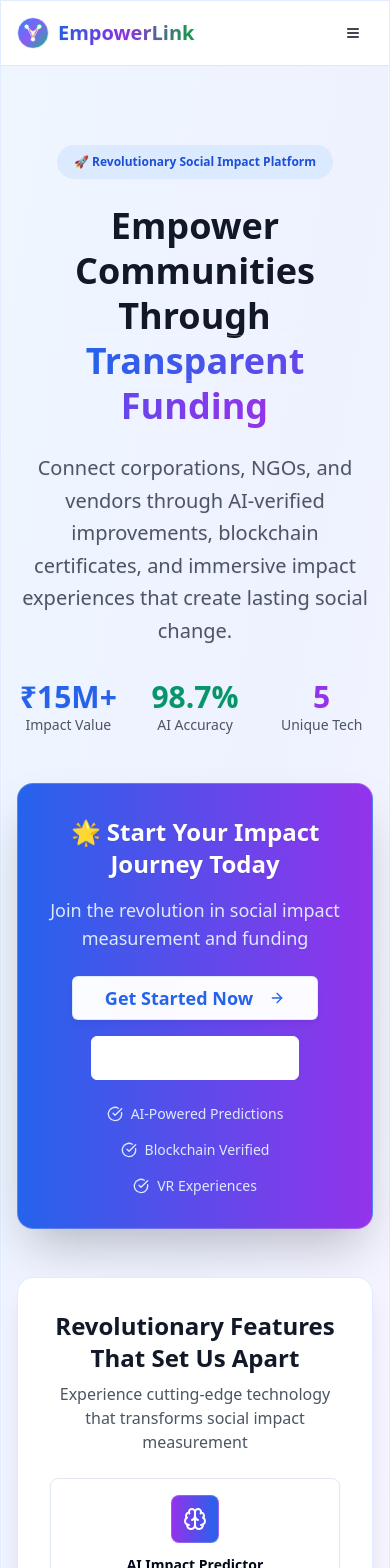
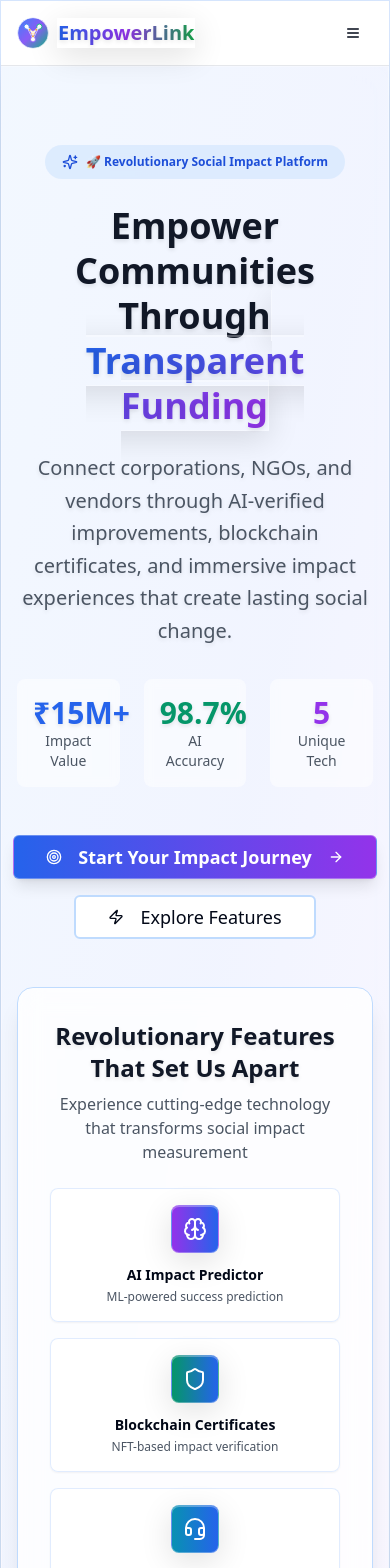
Before and after one commit to Mahi1801/trust-growth-network, a React (Vite) app: page / in a window 390 px wide. Shown: the top 1568 px of the page. Built offline with nearby package versions, Linux system fonts and the light colour scheme.

Commit message:
Improve site appearance and functionality
- Enhanced site actions for smoother user experience.
- Ensured proper functionality of all newly added sections.
- Made the "Start Your Journey" section at the bottom visible with a background.
- Made the whole site background visible.

```diff
--- a/src/components/Hero.tsx
+++ b/src/components/Hero.tsx
@@ -1,5 +1,5 @@
 
-import { ArrowRight, CheckCircle, Globe, Users, TrendingUp, Brain, Shield, Headset, Trophy, BookOpen } from "lucide-react";
+import { ArrowRight, CheckCircle, Globe, Users, TrendingUp, Brain, Shield, Headset, Trophy, BookOpen, Sparkles, Target, Zap } from "lucide-react";
 import { Button } from "@/components/ui/button";
 import { Card, CardContent } from "@/components/ui/card";
 import { Badge } from "@/components/ui/badge";
@@ -50,61 +50,57 @@ const Hero = ({ onGetStarted }: HeroProps) => {
   ];
 
   return (
+    <div className="relative">
+      {/* Main Hero Section */}
       <div className="relative min-h-screen flex items-center justify-center">
         {/* Background with enhanced gradient */}
-      <div className="absolute inset-0 bg-gradient-to-br from-blue-50 via-indigo-50 to-purple-50" />
+        <div className="absolute inset-0 bg-gradient-to-br from-blue-50/80 via-indigo-50/80 to-purple-50/80 backdrop-blur-sm" />
 
         <div className="relative z-10 container mx-auto px-4 py-20">
           <div className="text-center max-w-4xl mx-auto">
             {/* Main Hero Content */}
-          <Badge className="mb-6 bg-blue-100 text-blue-700 px-4 py-2">
+            <Badge className="mb-6 bg-blue-100/90 text-blue-700 px-4 py-2 animate-fade-in backdrop-blur-sm">
+              <Sparkles className="h-4 w-4 mr-2" />
               🚀 Revolutionary Social Impact Platform
             </Badge>
 
-          <h1 className="text-4xl md:text-6xl font-bold text-gray-900 mb-6 leading-tight">
+            <h1 className="text-4xl md:text-6xl font-bold text-gray-900 mb-6 leading-tight animate-slide-up">
               Empower Communities Through
               <span className="bg-gradient-to-r from-blue-600 to-purple-600 bg-clip-text text-transparent">
                 {" "}Transparent Funding
               </span>
             </h1>
 
-          <p className="text-xl text-gray-600 mb-8 max-w-3xl mx-auto leading-relaxed">
+            <p className="text-xl text-gray-600 mb-8 max-w-3xl mx-auto leading-relaxed animate-fade-in animate-delay-200">
               Connect corporations, NGOs, and vendors through AI-verified improvements,
               blockchain certificates, and immersive impact experiences that create lasting social change.
             </p>
 
             {/* Key Stats */}
-          <div className="grid grid-cols-3 gap-6 mb-12 max-w-2xl mx-auto">
-            <div className="text-center">
+            <div className="grid grid-cols-3 gap-6 mb-12 max-w-2xl mx-auto animate-scale-in animate-delay-300">
+              <div className="text-center bg-white/50 backdrop-blur-sm rounded-lg p-4">
                 <div className="text-3xl font-bold text-blue-600">₹15M+</div>
                 <div className="text-sm text-gray-600">Impact Value</div>
               </div>
-            <div className="text-center">
+              <div className="text-center bg-white/50 backdrop-blur-sm rounded-lg p-4">
                 <div className="text-3xl font-bold text-emerald-600">98.7%</div>
                 <div className="text-sm text-gray-600">AI Accuracy</div>
               </div>
-            <div className="text-center">
+              <div className="text-center bg-white/50 backdrop-blur-sm rounded-lg p-4">
                 <div className="text-3xl font-bold text-purple-600">5</div>
                 <div className="text-sm text-gray-600">Unique Tech</div>
               </div>
             </div>
 
-          {/* Enhanced Start Your Journey Section */}
-          <div className="bg-gradient-to-r from-blue-600 to-purple-600 rounded-2xl p-8 mb-12 text-white shadow-2xl">
-            <h2 className="text-2xl md:text-3xl font-bold mb-4">
-              🌟 Start Your Impact Journey Today
-            </h2>
-            <p className="text-blue-100 mb-6 text-lg">
-              Join the revolution in social impact measurement and funding
-            </p>
-
-            <div className="flex flex-col sm:flex-row gap-4 justify-center items-center">
+            {/* Main CTA Buttons */}
+            <div className="flex flex-col sm:flex-row gap-4 justify-center items-center mb-12 animate-fade-in animate-delay-300">
               <Button
                 size="lg"
                 onClick={onGetStarted}
-                className="bg-white text-blue-600 hover:bg-blue-50 px-8 py-3 text-lg font-semibold"
+                className="bg-gradient-to-r from-blue-600 to-purple-600 hover:from-blue-700 hover:to-purple-700 text-white px-8 py-3 text-lg font-semibold shadow-lg hover:shadow-xl"
               >
-                Get Started Now
+                <Target className="mr-2 h-5 w-5" />
+                Start Your Impact Journey
                 <ArrowRight className="ml-2 h-5 w-5" />
               </Button>
 
@@ -112,31 +108,15 @@ const Hero = ({ onGetStarted }: HeroProps) => {
                 size="lg"
                 variant="outline"
                 onClick={scrollToFeatures}
-                className="border-white text-white hover:bg-white hover:text-blue-600 px-8 py-3 text-lg"
+                className="border-2 border-blue-200 hover:border-blue-400 hover:bg-blue-50 px-8 py-3 text-lg backdrop-blur-sm"
               >
+                <Zap className="mr-2 h-5 w-5" />
                 Explore Features
               </Button>
             </div>
 
-            {/* Quick Benefits */}
-            <div className="grid grid-cols-1 md:grid-cols-3 gap-4 mt-6">
-              <div className="flex items-center justify-center gap-2 text-blue-100">
-                <CheckCircle className="h-4 w-4" />
-                <span className="text-sm">AI-Powered Predictions</span>
-              </div>
-              <div className="flex items-center justify-center gap-2 text-blue-100">
-                <CheckCircle className="h-4 w-4" />
-                <span className="text-sm">Blockchain Verified</span>
-              </div>
-              <div className="flex items-center justify-center gap-2 text-blue-100">
-                <CheckCircle className="h-4 w-4" />
-                <span className="text-sm">VR Experiences</span>
-              </div>
-            </div>
-          </div>
-
             {/* Unique Features Showcase */}
-          <div className="bg-white rounded-2xl p-8 shadow-xl border border-gray-100">
+            <div className="bg-white/80 backdrop-blur-md rounded-2xl p-8 shadow-xl border border-blue-200 animate-slide-up animate-delay-300">
               <h3 className="text-2xl font-bold text-gray-900 mb-2">
                 Revolutionary Features That Set Us Apart
               </h3>
@@ -144,11 +124,11 @@ const Hero = ({ onGetStarted }: HeroProps) => {
                 Experience cutting-edge technology that transforms social impact measurement
               </p>
 
-            <div className="grid grid-cols-1 md:grid-cols-3 lg:grid-cols-5 gap-4">
+              <div className="grid grid-cols-1 md:grid-cols-3 lg:grid-cols-5 gap-4 mb-6">
                 {uniqueFeatures.map((feature, index) => {
                   const Icon = feature.icon;
                   return (
-                  <Card key={index} className="hover:shadow-lg transition-all duration-300 cursor-pointer group">
+                    <Card key={index} className="hover:shadow-lg transition-all duration-300 cursor-pointer group card-hover">
                       <CardContent className="p-4 text-center">
                         <div className={`w-12 h-12 bg-gradient-to-r ${feature.color} rounded-lg flex items-center justify-center mx-auto mb-3 group-hover:scale-110 transition-transform`}>
                           <Icon className="h-6 w-6 text-white" />
@@ -163,7 +143,7 @@ const Hero = ({ onGetStarted }: HeroProps) => {
 
               <Button
                 onClick={scrollToFeatures}
-              className="mt-6 bg-gradient-to-r from-blue-600 to-purple-600 text-white"
+                className="bg-gradient-to-r from-blue-600 to-purple-600 text-white hover:from-blue-700 hover:to-purple-700"
               >
                 See Features in Action
                 <ArrowRight className="ml-2 h-4 w-4" />
@@ -172,6 +152,86 @@ const Hero = ({ onGetStarted }: HeroProps) => {
           </div>
         </div>
       </div>
+
+      {/* Bottom "Start Your Journey" Section */}
+      <div className="relative py-20 bg-gradient-to-r from-indigo-900 via-purple-900 to-pink-900">
+        <div className="absolute inset-0 bg-black/20" />
+        <div className="relative z-10 container mx-auto px-4">
+          <div className="text-center max-w-4xl mx-auto">
+            <div className="bg-white/10 backdrop-blur-md rounded-3xl p-12 border border-white/20 shadow-2xl">
+              <h2 className="text-3xl md:text-5xl font-bold mb-6 text-white">
+                Ready to Transform Communities?
+                <span className="block mt-2 bg-gradient-to-r from-yellow-400 to-pink-400 bg-clip-text text-transparent">
+                  Start Your Impact Journey
+                </span>
+              </h2>
+
+              <p className="text-xl text-white/90 mb-8 max-w-2xl mx-auto leading-relaxed">
+                Join thousands of organizations already making a difference with our revolutionary platform.
+                Every journey begins with a single step.
+              </p>
+
+              {/* Enhanced Benefits Grid */}
+              <div className="grid grid-cols-1 md:grid-cols-3 gap-6 mb-8">
+                <div className="bg-white/10 backdrop-blur-sm rounded-xl p-6 border border-white/20">
+                  <Brain className="h-8 w-8 text-blue-400 mx-auto mb-3" />
+                  <h3 className="font-semibold text-white mb-2">AI-Powered Insights</h3>
+                  <p className="text-white/80 text-sm">Predict impact with 98.7% accuracy</p>
+                </div>
+                <div className="bg-white/10 backdrop-blur-sm rounded-xl p-6 border border-white/20">
+                  <Shield className="h-8 w-8 text-emerald-400 mx-auto mb-3" />
+                  <h3 className="font-semibold text-white mb-2">Blockchain Verified</h3>
+                  <p className="text-white/80 text-sm">Immutable proof of social impact</p>
+                </div>
+                <div className="bg-white/10 backdrop-blur-sm rounded-xl p-6 border border-white/20">
+                  <Headset className="h-8 w-8 text-purple-400 mx-auto mb-3" />
+                  <h3 className="font-semibold text-white mb-2">VR Experiences</h3>
+                  <p className="text-white/80 text-sm">Virtual tours of impact sites</p>
+                </div>
+              </div>
+
+              {/* Call to Action */}
+              <div className="flex flex-col sm:flex-row gap-4 justify-center items-center">
+                <Button
+                  size="lg"
+                  onClick={onGetStarted}
+                  className="bg-gradient-to-r from-yellow-400 to-pink-500 hover:from-yellow-500 hover:to-pink-600 text-black font-bold px-10 py-4 text-xl shadow-2xl hover:shadow-pink-500/25"
+                >
+                  <Sparkles className="mr-2 h-6 w-6" />
+                  Begin Your Journey
+                  <ArrowRight className="ml-2 h-6 w-6" />
+                </Button>
+
+                <Button
+                  size="lg"
+                  variant="outline"
+                  onClick={scrollToFeatures}
+                  className="border-2 border-white/50 text-white hover:bg-white/10 hover:border-white px-8 py-4 text-lg backdrop-blur-sm"
+                >
+                  Learn More
+                </Button>
+              </div>
+
+              {/* Trust Indicators */}
+              <div className="mt-8 flex flex-wrap justify-center items-center gap-6 text-white/70">
+                <div className="flex items-center gap-2">
+                  <CheckCircle className="h-4 w-4 text-green-400" />
+                  <span className="text-sm">Free to Start</span>
+                </div>
+                <div className="flex items-center gap-2">
+                  <CheckCircle className="h-4 w-4 text-green-400" />
+                  <span className="text-sm">No Setup Required</span>
+                </div>
+                <div className="flex items-center gap-2">
+                  <CheckCircle className="h-4 w-4 text-green-400" />
+                  <span className="text-sm">24/7 Support</span>
+                </div>
+              </div>
+            </div>
+          </div>
+        </div>
+      </div>
+    </div>
   );
 };
 
--- a/src/index.css
+++ b/src/index.css
@@ -84,15 +84,16 @@
   body {
     @apply bg-background text-foreground;
     background:
-      linear-gradient(135deg, rgba(59, 130, 246, 0.08) 0%, rgba(16, 185, 129, 0.08) 100%),
-      radial-gradient(circle at 25px 25px, rgba(59, 130, 246, 0.15) 2px, transparent 0),
-      radial-gradient(circle at 75px 75px, rgba(16, 185, 129, 0.15) 1px, transparent 0);
-    background-size: 100% 100%, 80px 80px, 120px 120px;
+      linear-gradient(135deg, rgba(59, 130, 246, 0.12) 0%, rgba(147, 51, 234, 0.12) 50%, rgba(16, 185, 129, 0.12) 100%),
+      radial-gradient(circle at 20% 20%, rgba(59, 130, 246, 0.2) 0%, transparent 50%),
+      radial-gradient(circle at 80% 80%, rgba(147, 51, 234, 0.2) 0%, transparent 50%),
+      radial-gradient(circle at 50% 50%, rgba(16, 185, 129, 0.15) 0%, transparent 60%);
+    background-size: 100% 100%, 800px 800px, 600px 600px, 1000px 1000px;
     background-attachment: fixed;
     min-height: 100vh;
   }
 
-  /* Enhanced geometric pattern overlay - more visible */
+  /* Enhanced geometric pattern overlay */
   body::before {
     content: '';
     position: fixed;
@@ -101,63 +102,149 @@
     width: 100%;
     height: 100%;
     background-image:
-      linear-gradient(90deg, rgba(59, 130, 246, 0.12) 1px, transparent 1px),
-      linear-gradient(rgba(59, 130, 246, 0.12) 1px, transparent 1px),
-      linear-gradient(45deg, rgba(16, 185, 129, 0.08) 25%, transparent 25%),
-      linear-gradient(-45deg, rgba(16, 185, 129, 0.08) 25%, transparent 25%);
-    background-size: 30px 30px, 30px 30px, 90px 90px, 90px 90px;
+      linear-gradient(90deg, rgba(59, 130, 246, 0.08) 1px, transparent 1px),
+      linear-gradient(rgba(147, 51, 234, 0.08) 1px, transparent 1px),
+      linear-gradient(45deg, rgba(16, 185, 129, 0.06) 25%, transparent 25%),
+      linear-gradient(-45deg, rgba(16, 185, 129, 0.06) 25%, transparent 25%);
+    background-size: 40px 40px, 40px 40px, 120px 120px, 120px 120px;
     pointer-events: none;
     z-index: -1;
-    opacity: 0.8;
+    opacity: 1;
   }
 
-  /* Enhanced card backgrounds with better visibility and contrast */
+  /* Smooth animations */
+  * {
+    transition: all 0.3s cubic-bezier(0.4, 0, 0.2, 1);
+  }
+
+  /* Enhanced card backgrounds */
   .bg-white {
-    background: rgba(255, 255, 255, 0.98) !important;
-    backdrop-filter: blur(20px);
-    border: 1px solid rgba(59, 130, 246, 0.15) !important;
-    box-shadow: 0 4px 6px -1px rgba(0, 0, 0, 0.05), 0 2px 4px -1px rgba(0, 0, 0, 0.03);
+    background: rgba(255, 255, 255, 0.95) !important;
+    backdrop-filter: blur(20px) saturate(180%);
+    border: 1px solid rgba(59, 130, 246, 0.2) !important;
+    box-shadow:
+      0 8px 32px rgba(59, 130, 246, 0.12),
+      0 4px 16px rgba(147, 51, 234, 0.08),
+      0 2px 8px rgba(0, 0, 0, 0.05);
   }
 
   .bg-gray-50 {
     background: linear-gradient(135deg,
-      rgba(248, 250, 252, 0.99) 0%,
-      rgba(241, 245, 249, 0.99) 100%) !important;
-    backdrop-filter: blur(20px);
-    border: 1px solid rgba(59, 130, 246, 0.08) !important;
-    box-shadow: 0 2px 4px -1px rgba(0, 0, 0, 0.03);
+      rgba(248, 250, 252, 0.95) 0%,
+      rgba(241, 245, 249, 0.95) 100%) !important;
+    backdrop-filter: blur(20px) saturate(180%);
+    border: 1px solid rgba(59, 130, 246, 0.15) !important;
+    box-shadow:
+      0 4px 16px rgba(59, 130, 246, 0.08),
+      0 2px 8px rgba(0, 0, 0, 0.03);
   }
 
-  /* Card hover effects with enhanced visibility */
+  /* Card hover effects */
   .card-hover {
-    transition: all 0.3s ease;
-    background: rgba(255, 255, 255, 0.98) !important;
-    backdrop-filter: blur(20px);
-    border: 1px solid rgba(59, 130, 246, 0.1) !important;
+    transition: all 0.4s cubic-bezier(0.4, 0, 0.2, 1);
+    background: rgba(255, 255, 255, 0.95) !important;
+    backdrop-filter: blur(20px) saturate(180%);
+    border: 1px solid rgba(59, 130, 246, 0.15) !important;
   }
 
   .card-hover:hover {
-    transform: translateY(-4px);
-    box-shadow: 0 20px 35px rgba(0, 0, 0, 0.08), 0 8px 25px rgba(59, 130, 246, 0.15);
+    transform: translateY(-8px) scale(1.02);
+    box-shadow:
+      0 25px 50px rgba(59, 130, 246, 0.25),
+      0 15px 35px rgba(147, 51, 234, 0.15),
+      0 8px 20px rgba(0, 0, 0, 0.1);
     background: rgba(255, 255, 255, 1) !important;
-    border: 1px solid rgba(59, 130, 246, 0.2) !important;
+    border: 1px solid rgba(59, 130, 246, 0.3) !important;
   }
 
-  /* Dashboard specific enhancements */
-  .bg-gray-50 .p-6 {
-    background: linear-gradient(135deg,
-      rgba(248, 250, 252, 0.95) 0%,
-      rgba(241, 245, 249, 0.95) 100%) !important;
+  /* Gradient backgrounds enhanced */
+  [class*="bg-gradient-to-"] {
+    backdrop-filter: blur(16px) saturate(180%) !important;
+    border: 1px solid rgba(255, 255, 255, 0.3) !important;
+    box-shadow:
+      0 8px 32px rgba(0, 0, 0, 0.12),
+      inset 0 1px 0 rgba(255, 255, 255, 0.3);
   }
 
-  /* Enhanced visibility for all cards */
-  [class*="bg-gradient-to-"] {
-    backdrop-filter: blur(12px) !important;
-    border: 1px solid rgba(255, 255, 255, 0.2) !important;
+  /* Text shadow for better readability */
+  .text-3xl, .text-2xl, .text-xl, .text-4xl, .text-5xl, .text-6xl {
+    text-shadow: 0 2px 4px rgba(0, 0, 0, 0.1);
   }
 
-  /* Make sure counters are visible */
-  .text-3xl, .text-2xl, .text-xl {
-    text-shadow: 0 1px 2px rgba(0, 0, 0, 0.05);
+  /* Smooth scroll */
+  html {
+    scroll-behavior: smooth;
+  }
+
+  /* Button animations */
+  button {
+    transition: all 0.3s cubic-bezier(0.4, 0, 0.2, 1);
+  }
+
+  button:hover {
+    transform: translateY(-2px);
+  }
+
+  button:active {
+    transform: translateY(0);
   }
 }
+
+/* Custom animations */
+@keyframes fade-in {
+  from {
+    opacity: 0;
+    transform: translateY(20px);
+  }
+  to {
+    opacity: 1;
+    transform: translateY(0);
+  }
+}
+
+@keyframes scale-in {
+  from {
+    opacity: 0;
+    transform: scale(0.95);
+  }
+  to {
+    opacity: 1;
+    transform: scale(1);
+  }
+}
+
+@keyframes slide-up {
+  from {
+    opacity: 0;
+    transform: translateY(30px);
+  }
+  to {
+    opacity: 1;
+    transform: translateY(0);
+  }
+}
+
+.animate-fade-in {
+  animation: fade-in 0.6s ease-out;
+}
+
+.animate-scale-in {
+  animation: scale-in 0.4s ease-out;
+}
+
+.animate-slide-up {
+  animation: slide-up 0.5s ease-out;
+}
+
+/* Staggered animations */
+.animate-delay-100 {
+  animation-delay: 0.1s;
+}
+
+.animate-delay-200 {
+  animation-delay: 0.2s;
+}
+
+.animate-delay-300 {
+  animation-delay: 0.3s;
+}
```
Also changed, not shown: src/components/FeatureSection.tsx (+47 -20 lines). Lines whose indentation alone changed are shown as unchanged.
